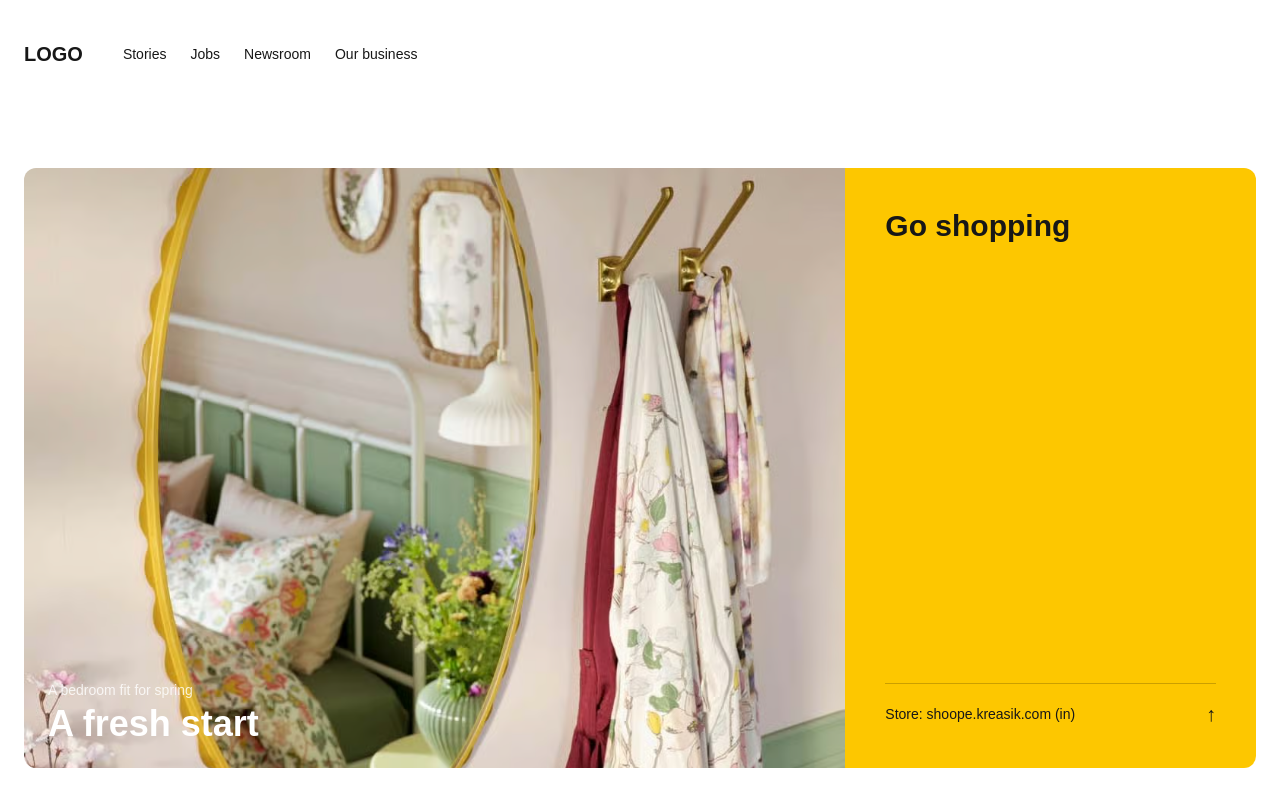
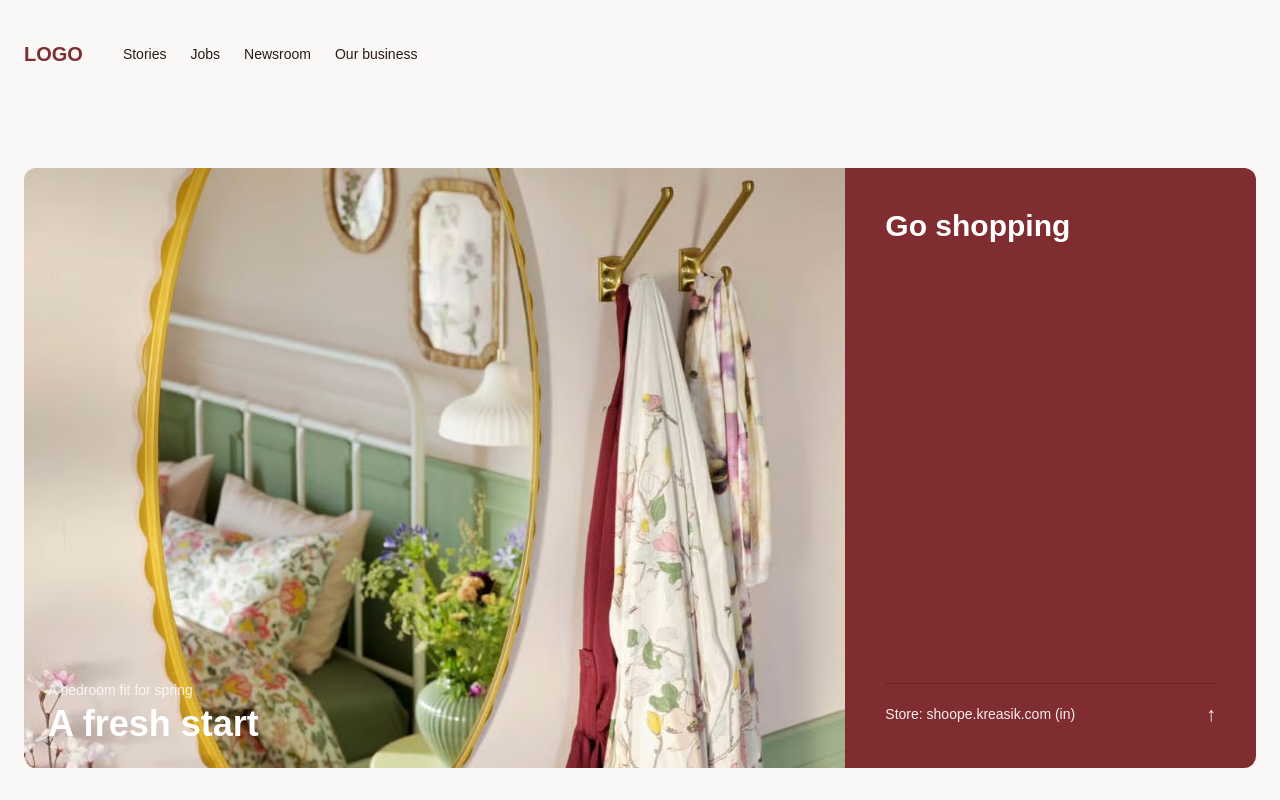
Before and after one commit to raihankamaludin/kreasik-site, a Next.js app: page / in a window 1280 px wide. Shown: the top 800 px of the page. Built offline with nearby package versions, Linux system fonts and the light colour scheme.

Commit message:
menambahkan warna pallet di global.css

```diff
--- a/src/app/globals.css
+++ b/src/app/globals.css
@@ -1,26 +1,63 @@
 @import "tailwindcss";
 
+/* ============================= */
+/* BASE COLOR VARIABLES */
+/* ============================= */
 :root {
-  --background: #ffffff;
-  --foreground: #171717;
+  /* BRAND */
+  --primary: #7f2d30;
+  --primary-hover: #6b2629;
+
+  /* BACKGROUND */
+  --background: #faf7f7;
+  --surface: #ffffff;
+
+  /* NAVBAR */
+  --navbar-bg: #faf7f7;
+  --navbar-text: #2b1a1b;
+
+  /* TEXT */
+  --foreground: #2b1a1b; /* heading / main text */
+  --text-body: #4b3a3b; /* paragraph */
+  --text-muted: #8a6f71;
+  --text-cta-muted: #faeeee; /* small text / helper */
+
+  /* BORDER */
+  --border: #e6dada;
+
+  /* ACCENT (optional CTA) */
+  --accent: #d4a373;
 }
 
+/* ============================= */
+/* THEME INLINE (DESIGN TOKEN) */
+/* ============================= */
 @theme inline {
   --color-background: var(--background);
+  --color-surface: var(--surface);
+
   --color-foreground: var(--foreground);
-  --font-sans: var(--font-geist-sans);
-  --font-mono: var(--font-geist-mono);
+  --color-text-body: var(--text-body);
+  --color-text-muted: var(--text-muted);
+
+  --color-primary: var(--primary);
+  --color-primary-hover: var(--primary-hover);
+
+  --color-navbar-bg: var(--navbar-bg);
+  --color-navbar-text: var(--navbar-text);
+
+  --color-border: var(--border);
+  --color-accent: var(--accent);
+
+  --color-cta-muted: var(--text-cta-muted);
 }
 
-@media (prefers-color-scheme: dark) {
-  :root {
-    --background: #0a0a0a;
-    --foreground: #ededed;
-  }
+/* ============================= */
+/* BASE STYLE */
+/* ============================= */
+body {
+  background: var(--color-background);
+  color: var(--color-foreground);
+  font-family: Arial, Helvetica, sans-serif;
+  line-height: 1.6;
 }
-
-body {
-  background: var(--background);
-  color: var(--foreground);
-  font-family: Arial, Helvetica, sans-serif;
-}
--- a/src/components/layout/navbar.jsx
+++ b/src/components/layout/navbar.jsx
@@ -1,10 +1,10 @@
 export default function Navbar() {
   return (
-    <nav className="w-full  fixed z-100 bg-background">
+    <nav className="w-full  fixed z-100 bg-navbar-bg">
       <div className="mx-auto flex max-w-7xl items-center gap-10 px-6 py-10">
-        <div className="text-xl font-bold">LOGO</div>
+        <div className="text-xl font-bold text-primary">LOGO</div>
 
-        <ul className="flex gap-6 text-sm font-medium">
+        <ul className="flex gap-6 text-sm font-medium text-navbar-text">
           <li className="cursor-pointer hover:underline">Stories</li>
           <li className="cursor-pointer hover:underline">Jobs</li>
           <li className="cursor-pointer hover:underline">Newsroom</li>
--- a/src/components/layout/sections/heroSplit.jsx
+++ b/src/components/layout/sections/heroSplit.jsx
@@ -4,7 +4,6 @@ export default function HeroSplit() {
   return (
     <section className="mx-auto max-w-7xl px-6 py-10">
       <div className="grid min-h-150 grid-cols-1 overflow-hidden rounded-xl lg:grid-cols-3">
-
         {/* LEFT IMAGE */}
         <div className="relative col-span-2">
           <Image
@@ -17,27 +16,22 @@ export default function HeroSplit() {
 
           {/* TEXT OVERLAY */}
           <div className="absolute bottom-6 left-6 text-white">
-            <p className="mb-1 text-sm opacity-80">
-              A bedroom fit for spring
-            </p>
+            <p className="mb-1 text-sm opacity-80">A bedroom fit for spring</p>
             <h1 className="text-4xl font-bold">A fresh start</h1>
           </div>
         </div>
 
         {/* RIGHT CTA */}
-        <div className="flex flex-col justify-between bg-yellow-400 p-10">
+        <div className="flex flex-col justify-between bg-primary p-10">
           <div>
-            <h2 className="text-3xl font-bold">
-              Go shopping
-            </h2>
+            <h2 className="text-3xl font-bold text-surface">Go shopping</h2>
           </div>
 
-          <div className="flex items-center justify-between border-t border-black/20 pt-4 text-sm">
+          <div className="flex items-center justify-between border-t border-black/20 pt-4 text-sm text-cta-muted">
             <span>Store: shoope.kreasik.com (in)</span>
             <span className="text-xl">↑</span>
           </div>
         </div>
-
       </div>
     </section>
   );
```
